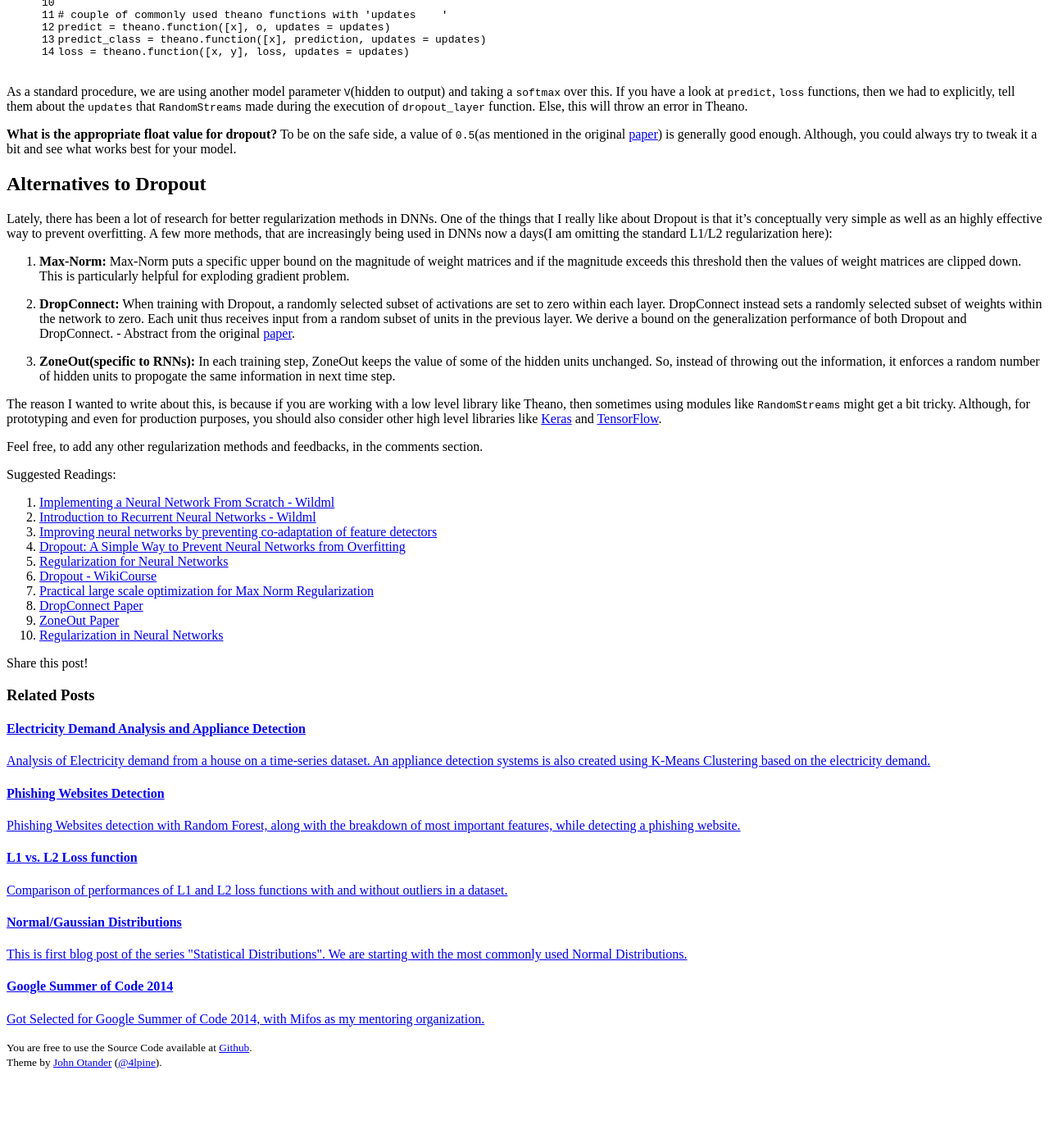
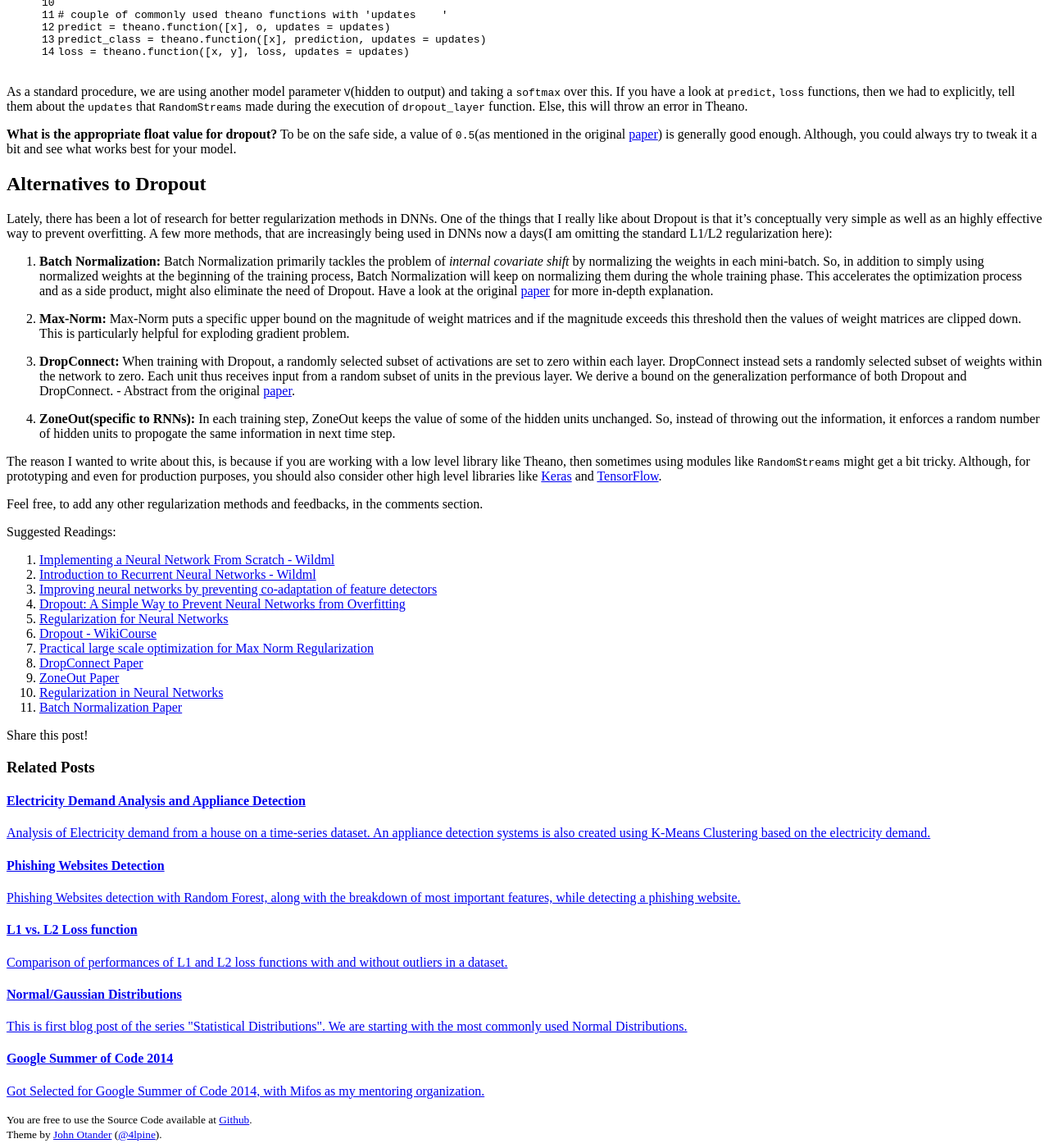
Before and after one commit to rishy/rishy.github.io, a Jekyll site: the page built from _posts/2016-10-12-dropout-with-theano.md, in a window 1280 px wide and 1400 px high, scrolled down 3565 px. Shown: the whole window at 82% size. Built offline with Jekyll 4.4.1, drawn with Linux system fonts in a browser that asks for light colours; comment, search, counter and statistics services are not loaded; before the commit the page ends 4877 px from its top, so only the background shows below that.

Commit message:
(feat): added about batch norm in dropout post

```diff
--- a/_posts/2016-10-12-dropout-with-theano.md
+++ b/_posts/2016-10-12-dropout-with-theano.md
@@ -168,12 +168,16 @@ To be on the safe side, a value of `0.5`(as mentioned in the original [paper](ht
 ## Alternatives to Dropout
 Lately, there has been a lot of research for better regularization methods in DNNs. One of the things that I really like about Dropout is that it's conceptually very simple as well as an highly effective way to prevent overfitting. A few more methods, that are increasingly being used in DNNs now a days(I am omitting the standard L1/L2 regularization here):
 
-1. **Max-Norm:** Max-Norm puts a specific upper bound on the magnitude of weight matrices and if the magnitude exceeds this threshold then the values of weight matrices are clipped down. This is particularly helpful for exploding gradient problem.
+1. **Batch Normalization:**
+Batch Normalization primarily tackles the problem of _internal covariate shift_ by normalizing the weights in each mini-batch. So, in addition to simply using normalized weights at the beginning of the training process, Batch Normalization will keep on normalizing them during the whole training phase. This accelerates the optimization process and as a side product, might also eliminate the need of Dropout. Have a look at the original [paper](https://arxiv.org/pdf/1502.03167.pdf) for more in-depth explanation.
 
-2. **DropConnect:**
+2. **Max-Norm:**
+Max-Norm puts a specific upper bound on the magnitude of weight matrices and if the magnitude exceeds this threshold then the values of weight matrices are clipped down. This is particularly helpful for exploding gradient problem.
+
+3. **DropConnect:**
 When training with Dropout, a randomly selected subset of activations are set to zero within each layer. DropConnect instead sets a randomly selected subset of weights within the network to zero. Each unit thus receives input from a random subset of units in the previous layer. We derive a bound on the generalization performance of both Dropout and DropConnect. - Abstract from the original [paper](https://cs.nyu.edu/~wanli/dropc/dropc.pdf).
 
-3. **ZoneOut(specific to RNNs):**
+4. **ZoneOut(specific to RNNs):**
 In each training step, ZoneOut keeps the value of some of the hidden units unchanged. So, instead of throwing out the information, it enforces a random number of hidden units to propogate the same information in next time step.
 
 The reason I wanted to write about this, is because if you are working with a low level library like Theano, then sometimes using modules like `RandomStreams` might get a bit tricky. Although, for prototyping and even for production purposes, you should also consider other high level libraries like [Keras](https://keras.io/) and [TensorFlow](https://www.tensorflow.org/).
@@ -192,5 +196,6 @@ Suggested Readings:
 8. [DropConnect Paper](https://cs.nyu.edu/~wanli/dropc/dropc.pdf)
 9. [ZoneOut Paper](https://arxiv.org/abs/1606.01305)
 10. [Regularization in Neural Networks](https://github.com/cs231n/cs231n.github.io/blob/master/neural-networks-2.md#reg)
+11. [Batch Normalization Paper](https://arxiv.org/pdf/1502.03167.pdf)
 
 {% include disqus.html %}
```
Also changed, not shown: 2 other files.
